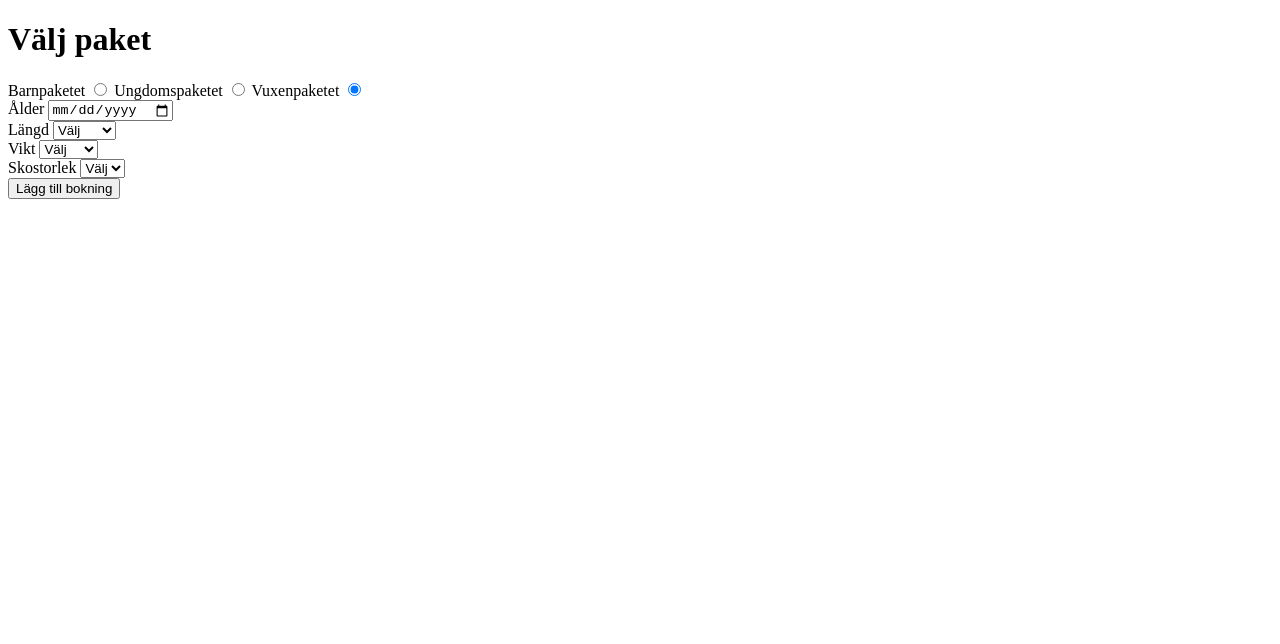
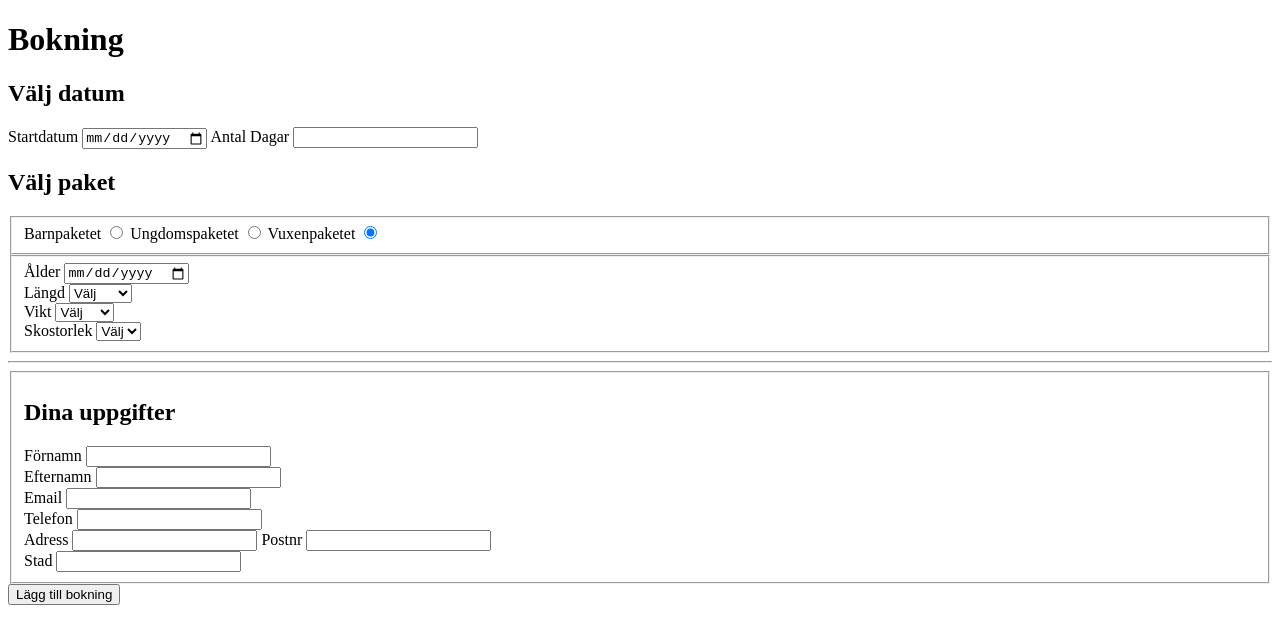
Before and after one commit to vbystroem/BrantaBerget-Webbsida, a plain HTML site: page bokningssida.html in a window 1280 px wide. Drawn offline with Linux system fonts and the light colour scheme.

Commit message:
semantik + nya funktioner
Fixade lite bristande semantik i formen, lade till datumväljare, flyttade javascriptkod till en egen fil, lade till väldigt (väldigt) basic CSS, lade till en funktion för att logga JSON data i consolen, lade till en funktion för att alerta om man inte fyllt ut ett fält (men har inte fixat så det funkar på alla fält, bara fnamn...). Lade till en länk på förstasidan som leder till bokningssidan.

```diff
--- /dev/null
+++ b/app.js
@@ -0,0 +1,42 @@
+let bookings = [];
+    const addBooking = (ev) => {
+      ev.preventDefault();
+      let booking = {
+        startDate: document.getElementById("startDate").value,
+        daySpan: document.getElementById("daySpan").value,
+        packageType: document.querySelector('input[name="packageType"]:checked').value,
+        age: document.getElementById("age").value,
+        height: document.getElementById("height").value,
+        weight: document.getElementById("weight").value,
+        shoeSize: document.getElementById("shoeSize").value,
+        fname: document.getElementById("fname").value,
+        lname: document.getElementById("lname").value,
+        email: document.getElementById("email").value,
+        tel: document.getElementById("tel").value,
+        address: document.getElementById("address").value,
+        postalCode: document.getElementById("postalCode").value,
+        city: document.getElementById("city").value,
+      };
+      bookings.push(booking);
+
+      localStorage.setItem('Bokningar', JSON.stringify(bookings));
+    };
+    const confirmBooking = () => {
+    let bookingconfirm = JSON.parse(window.localStorage.getItem('Bokningar'));
+    console.log(bookingconfirm);
+    }
+    function validateForm() {
+        var x = document.forms["myForm"]["fname"].value;
+        if (x == "") {
+            alert("Obligatoriska fält är inte ifyllda");
+            return false;
+        }
+        else {
+            document.querySelector("form").reset();
+        }
+        }
+    document.addEventListener('DOMContentLoaded', () => {
+      document.getElementById("btn").addEventListener("click", addBooking);
+      document.getElementById("btn").addEventListener("click", confirmBooking);
+      document.getElementById("btn").addEventListener("click", validateForm);
+    });
--- a/bokningssida.html
+++ b/bokningssida.html
@@ -3,12 +3,28 @@
   <head>
     <meta charset="UTF-8" />
     <meta name="viewport" content="width=device-width, initial-scale=1.0" />
+    <link rel="stylesheet" href="style.css">
     <title>Document</title>
   </head>
   <body>
-    <h1>Välj paket</h1>
-    <form>
-      <div class="packageRadio">
+    <main>
+      <form name="myForm">
+        <h1>Bokning</h1>
+        <h2>Välj datum</h2>
+        <div class="datePicker">
+          <div class="formBox">
+            <label for="startDate">Startdatum</label>
+            <input type="date" id="startDate" name="Startdatum">
+          </div>
+          <div class="formBox">
+            <label for="daySpan">Antal Dagar</label>
+            <input type="number" id="daySpan" name="Antal dagar">
+          </div>
+        </div>
+
+        <h2>Välj paket</h2>
+
+        <fieldset class="packageRadio">
           <label for="packageBarn">Barnpaketet</label>
           <input
             type="radio"
@@ -31,7 +47,9 @@
             value="Vuxenpaketet"
             checked="checked"
           />
-      </div>
+        </fieldset>
+
+        <fieldset>
           <div class="formBox">
             <label for="age">Ålder</label>
             <input type="date" id="age" placeholder="Ålder" required />
@@ -135,29 +153,55 @@
               <option value="52">52</option>
             </select>
           </div>
+        </fieldset>
+
+        <hr>
+
+        <fieldset>
+          <h2>Dina uppgifter</h2>
+          <div class="formBox">
+            <div class="formBoxInput">
+              <label for="fname">Förnamn</label>
+              <input type="text" id="fname" name="firstname" required>
+            </div>
+
+            <div class="formBoxInput">
+              <label for="lname">Efternamn</label>
+              <input type="text" id="lname" name="lastname" required>
+            </div>
+
+            <div class="formBoxInput">
+              <label for="email">Email</label>
+              <input type="email" id="email" name="email" required>
+            </div>
+
+            <div class="formBoxInput">
+              <label for="tel">Telefon</label>
+              <input type="tel" id="tel" name="telefonnr" required>
+            </div>
+          </div>
+
+          <div class="address">
+            <div class="formBoxInput">
+              <label for="address">Adress</label>
+              <input type="text" id="address" name="adress" required>
+            </div>
+            <div class="formBoxInput">
+              <label for="postalCode">Postnr</label>
+              <input type="text" id="postalCode" name="postnr" required>
+            </div>
+          </div>
+          <div class="formBoxInput">
+            <label for="city">Stad</label>
+            <input type="text" id="city" name="stad" required>
+          </div>
+        </fieldset>
+
         <div class="formBox">
           <button id="btn">Lägg till bokning</button>
         </div>
       </form>
+    </main>
   </body>
-  <script>
-    let bookings = [];
-    const addBooking = (ev) => {
-      ev.preventDefault();
-      let booking = {
-        packageType: document.querySelector('input[name="packageType"]:checked').value,
-        age: document.getElementById("age").value,
-        height: document.getElementById("height").value,
-        weight: document.getElementById("weight").value,
-        shoeSize: document.getElementById("shoeSize").value,
-      };
-      bookings.push(booking);
-      document.querySelector("form").reset();
-
-      localStorage.setItem('Bokningar', JSON.stringify(bookings));
-    };
-    document.addEventListener('DOMContentLoaded', () => {
-      document.getElementById("btn").addEventListener("click", addBooking);
-    });
-  </script>
+  <script src="app.js"></script>
 </html>
--- /dev/null
+++ b/style.css
@@ -0,0 +1,15 @@
+* {
+    box-sizing: border-box;
+}
+
+.formBoxInput {
+    display: block;
+}
+
+.address > .formBoxInput {
+    display: inline;
+}
+
+.datePicker > .formBox {
+    display: inline;
+}
```
Also changed, not shown: index.html (+1 -1 lines). Lines whose indentation alone changed are shown as unchanged.
